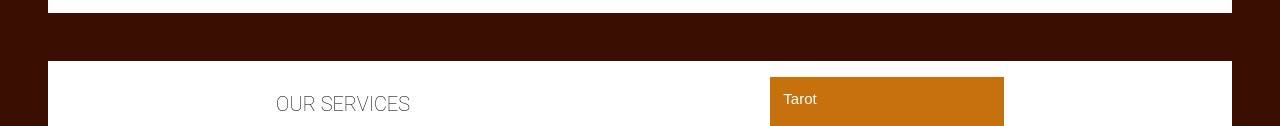
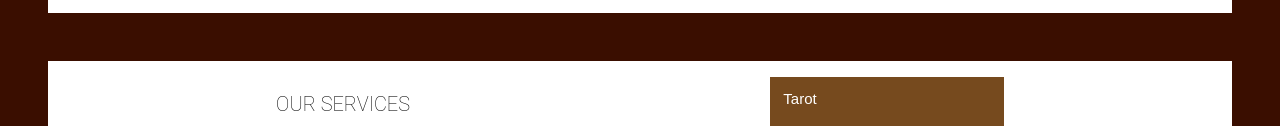
Before and after one commit to nico0715/NicoB-cprg-218-assignment-2, a plain HTML site: page index.html in a window 1280 px wide. Shown: the part 674-800 px from the top of the page. Drawn offline with nearby package versions, Linux system fonts and the light colour scheme.

Commit message:
contrast

```diff
--- a/styles/assign2.css
+++ b/styles/assign2.css
@@ -23,7 +23,7 @@ h2{font-size: 100;
 	margin-bottom: 60px;}
 
 .accordion {
-    background-color:#C7700E;
+    background-color:#764A1E;
     color: #FFFFFF;
     cursor: pointer;
     padding-top: 13px;
```
